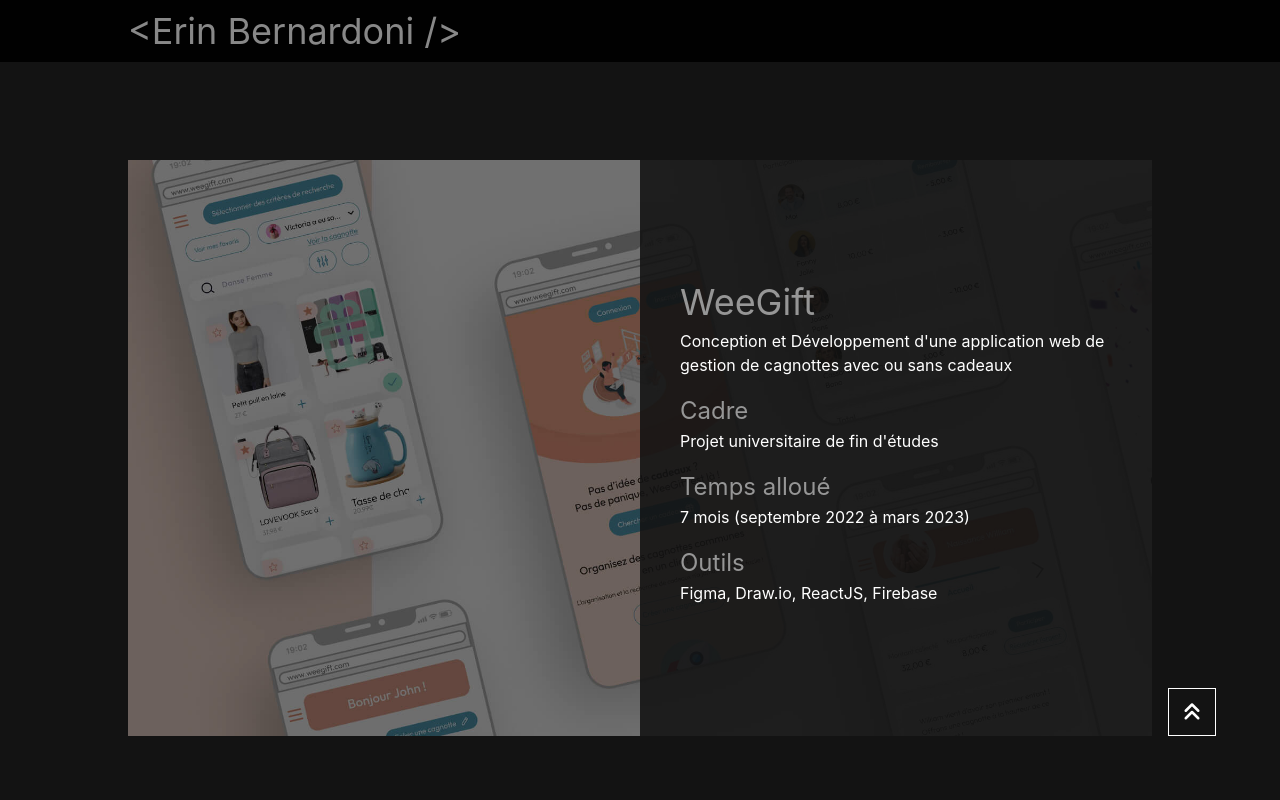
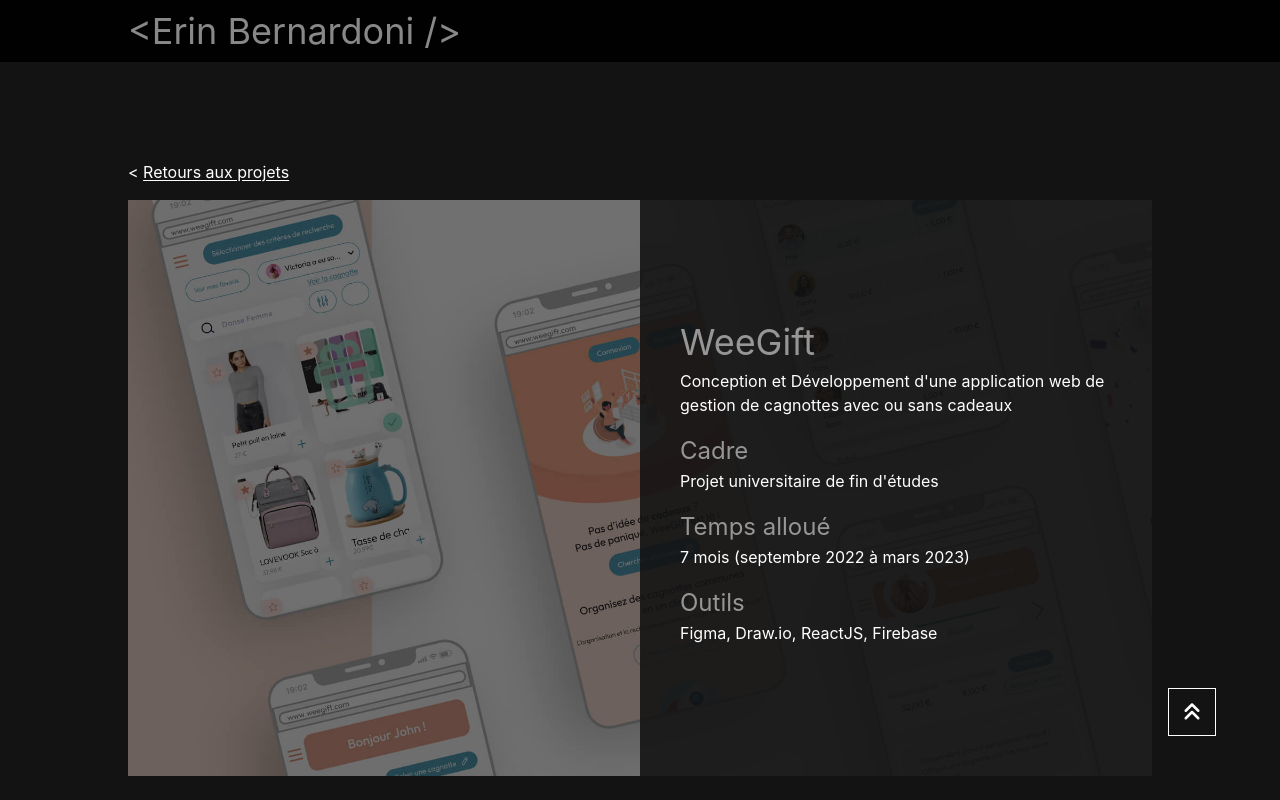
Before and after one commit to Jin-gie/portfolio, a React (Create React App) app: page /weegift in a window 1280 px wide. Shown: the top 800 px of the page. Built offline with nearby package versions, Linux system fonts and the light colour scheme.

Commit message:
[Update] Go back to projects on top of each project

```diff
--- a/src/components/Projects/ProjectHero/ProjectHero.jsx
+++ b/src/components/Projects/ProjectHero/ProjectHero.jsx
@@ -1,9 +1,13 @@
 import React from 'react'
+import { Link } from "react-router-dom"
+import { Link as ScrollLink } from "react-scroll"
 
 function ProjectHero(props) {
+
   return (
-    <div className='container lg:mt-40'>
-      <div className='lg:relative'>
+    <div className='container lg:mt-40 mt-16'>
+      <Link to={"/#projects"}>&lt; <span className='underline underline-offset-2'>Retours aux projets</span></Link>
+      <div className='lg:relative mt-4'>
         <img loading='lazy' src={props.img} alt='Mockup of the project Weegift' />
         <div className='lg:absolute lg:top-0 lg:right-0 lg:bg-background-black/[.88] lg:w-1/2 h-full flex flex-col justify-center lg:px-10 px-3'>
           <h1 className='mb-0'>{props.project}</h1>
--- a/src/components/ScrollToTop.jsx
+++ b/src/components/ScrollToTop.jsx
@@ -2,10 +2,13 @@
 import { useLocation } from 'react-router-dom'
 
 function ScrollToTop(props) {
-  const {pathname} = useLocation();
+  const {pathname, hash} = useLocation();
 
   useEffect(() => {
-    window.scrollTo(0,0);
+    if (!hash)
+      window.scrollTo(0,0);
+    else
+      window.location.replace(hash);
   }, [pathname]);
 
 
```
